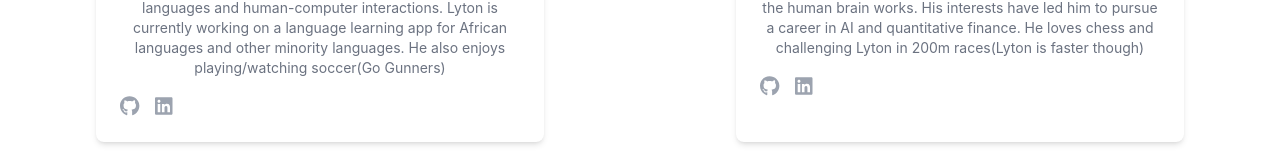
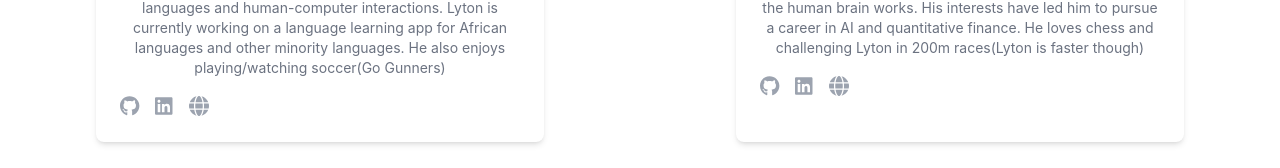
Before and after one commit to Lyton505/afrotech-hackathon2024-open-source-wand, a React (Vite) app in the folder afrotech-hack-frontend/: page /about-us in a window 1280 px wide. Shown: the part 450-618 px from the top of the page. Built offline with nearby package versions, Linux system fonts and the light colour scheme.

Commit message:
added websites

```diff
--- a/afrotech-hack-frontend/src/screens/About-us.tsx
+++ b/afrotech-hack-frontend/src/screens/About-us.tsx
@@ -1,12 +1,14 @@
 import React from 'react';
 import { FontAwesomeIcon } from '@fortawesome/react-fontawesome';
 import { faGithub, faLinkedin } from '@fortawesome/free-brands-svg-icons';
+import { faGlobe } from '@fortawesome/free-solid-svg-icons';
 
 interface TeamMember {
   name: string;
   picture: string;
   github: string;
   linkedin: string;
+  website: string;
   description: string;
 }
 
@@ -16,13 +18,15 @@ const teamMembers: TeamMember[] = [
     picture: "https://lyton.dev/logo-trans.png",
     github: "https://github.com/Lyton505",
     linkedin: "https://www.linkedin.com/in/lytonmhlanga/",
+    website: "https://lyton.dev",
     description: "Lyton is a sophomore at Vanderbilt University, studying Computer Science. He is passionate about spoken languages and human-computer interactions. Lyton is currently working on a language learning app for African languages and other minority languages. He also enjoys playing/watching soccer(Go Gunners)"
   },
   {
     name: "Kaleab",
     picture: "/kaleab.jpeg",
-    github: "https://github.com/Kaleab-Azeze",
+    github: "https://github.com/Kaleab-A",
     linkedin: "https://www.linkedin.com/in/kaleab-azezew/",
+    website: "https://www.linkedin.com/in/kaleab-azezew/",
     description: "Kaleab is a sophomore at Vanderbilt University, studying Computer Science, with a burning passion for learning how the human brain works. His interests have led him to pursue a career in AI and quantitative finance. He loves chess and challenging Lyton in 200m races(Lyton is faster though)"
   }
 ];
@@ -48,6 +52,11 @@ const AboutUs: React.FC = () => {
                   <a href={member.linkedin} target="_blank" rel="noopener noreferrer" className="text-gray-400 hover:text-gray-500">
                     <FontAwesomeIcon icon={faLinkedin} size="lg" />
                   </a>
+                  {member.website && (
+                    <a href={member.website} target="_blank" rel="noopener noreferrer" className="text-gray-400 hover:text-gray-500">
+                      <FontAwesomeIcon icon={faGlobe} size="lg" />
+                    </a>
+                  )}
                 </div>
               </div>
             </div>
```
